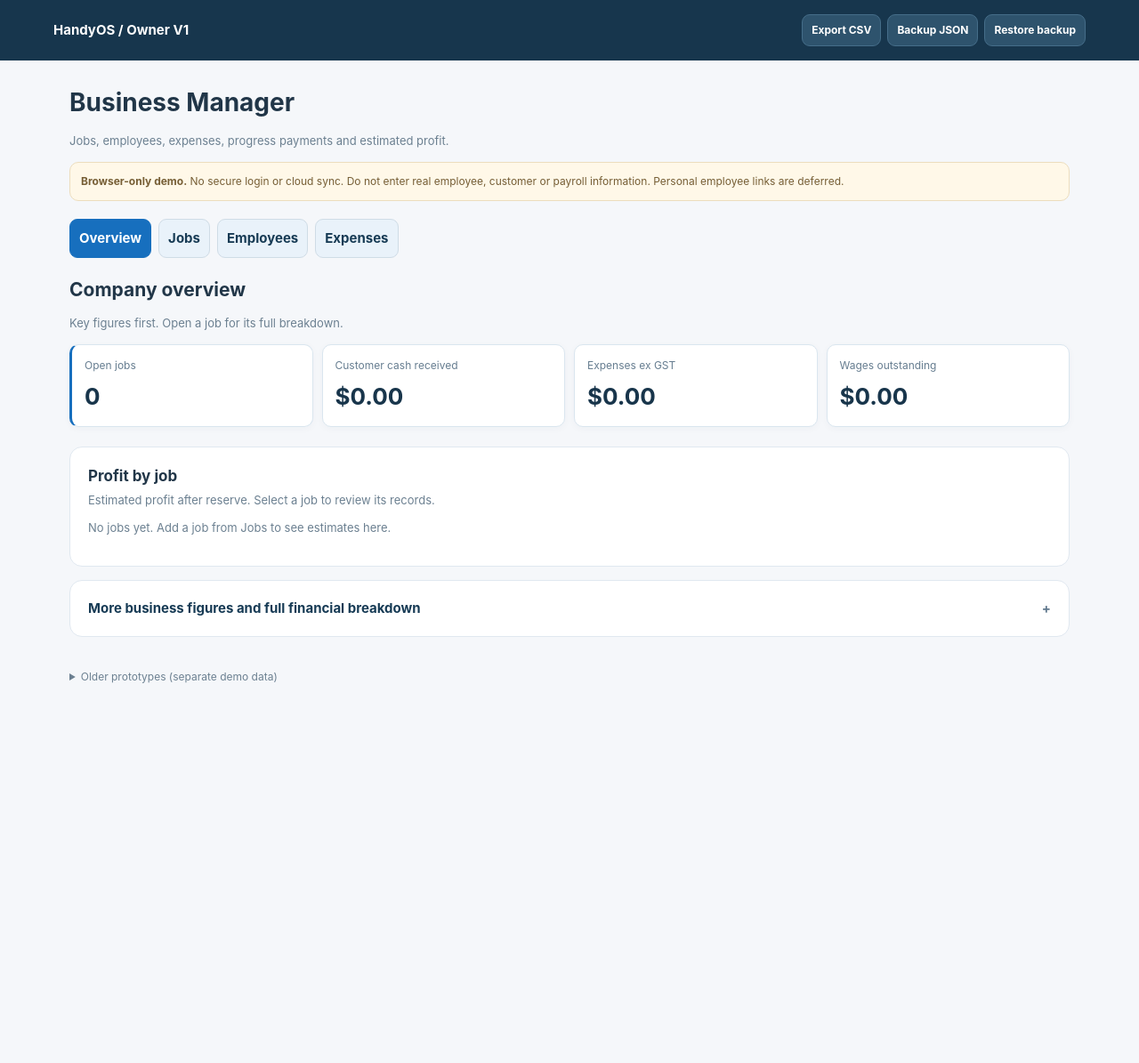
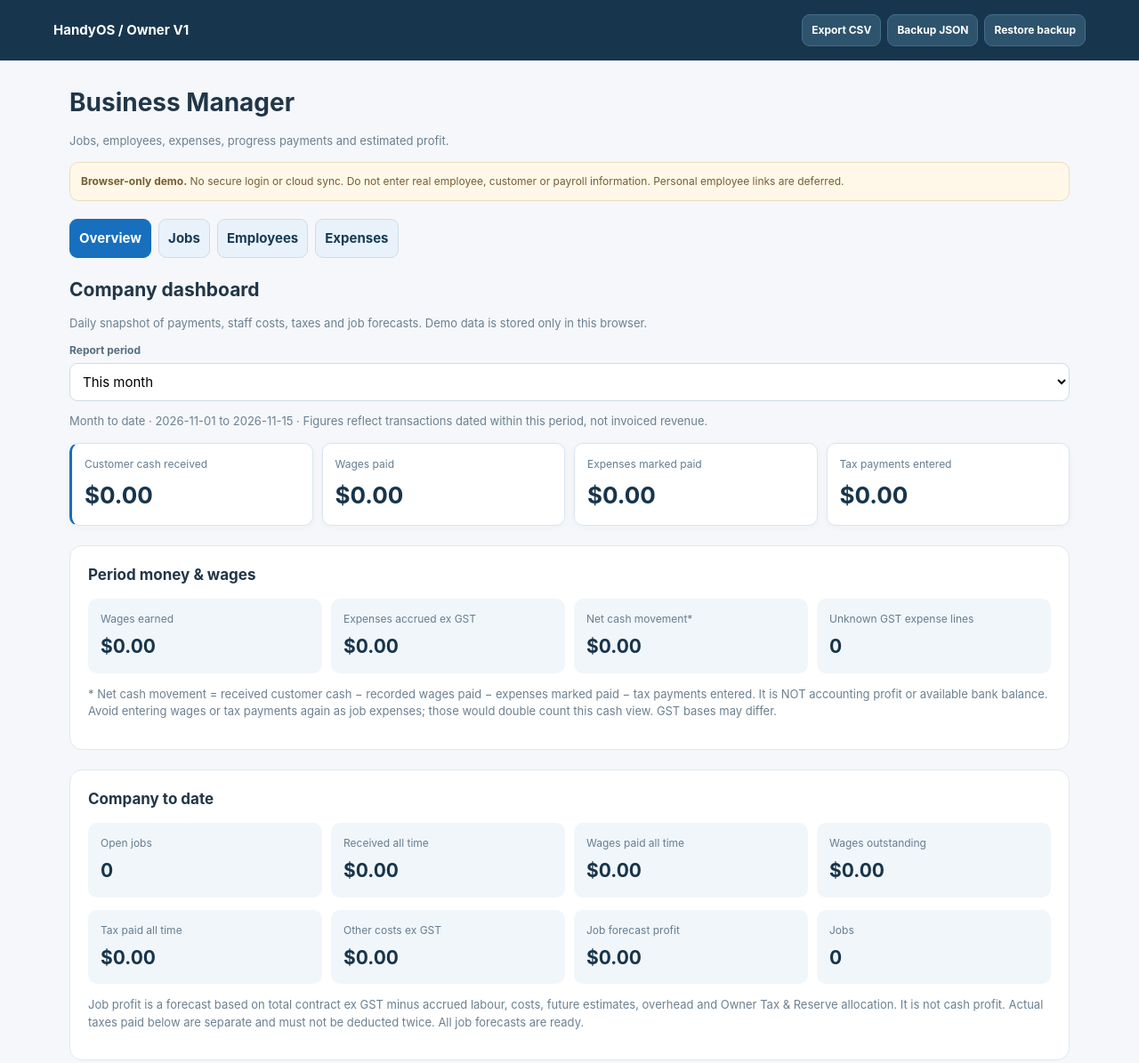
Before and after one commit to buithinh2000/HandyOS, a plain HTML site: page owner-v1.html in a window 1280 px wide. Shown: the top 1195 px of the page at 89% size. Before the commit the page ends 830 px from the top, so only its background shows below. Drawn offline with Linux system fonts and the light colour scheme.

Commit message:
feat: company finance dashboard by week month year with actual tax payments

```diff
--- a/owner-v1.html
+++ b/owner-v1.html
@@ -24,7 +24,7 @@
 <header><strong>HandyOS / Owner V1</strong><div class="header-tools"><button id="exportCsv">Export CSV</button><button id="backup">Backup JSON</button><button id="restore">Restore backup</button></div></header><main><h1>Business Manager</h1><p class="muted">Jobs, employees, expenses, progress payments and estimated profit.</p><p class="notice"><b>Browser-only demo.</b> No secure login or cloud sync. Do not enter real employee, customer or payroll information. Personal employee links are deferred.</p>
 <nav id="nav" class="nav" aria-label="Owner sections"><button data-page="company">Overview</button><button data-page="jobs">Jobs</button><button data-page="employees">Employees</button><button data-page="expenses">Expenses</button></nav><section id="screen"></section><footer class="muted" style="font-size:12px;margin-top:36px"><details><summary style="cursor:pointer">Older prototypes (separate demo data)</summary><p>These older tools are not the current Owner V1 and do not share all records with it.</p><p><a href="legacy-dashboard.html">Legacy dashboard</a> · <a href="workspace.html">Workspace</a> · <a href="renovation.html">Job Planner</a> · <a href="operations.html">Operations</a> · <a href="quotes.html">Quote Studio</a></p></details></footer></main>
 <script type="module">
-import {STORE_KEY,normalize,money,dollars,summary,jobGroup,paymentProgress,scheduleDays,scheduleEntry,isISODate,canClose,snapshot,workerKey,workerNames,workerTotals,workerByPeriod,employeesSummary,customerPayment,paymentBreakdown,wageYearSummary,periodSettlement,isSettlementCurrent,companySummary,expenseSummary} from "./owner-ledger-core.mjs";
+import {STORE_KEY,normalize,money,dollars,summary,jobGroup,paymentProgress,scheduleDays,scheduleEntry,isISODate,canClose,snapshot,workerKey,workerNames,workerTotals,workerByPeriod,employeesSummary,customerPayment,paymentBreakdown,wageYearSummary,periodSettlement,isSettlementCurrent,companySummary,expenseSummary,financialPeriodSummary} from "./owner-ledger-core.mjs";
 import {parseOwnerBackup,ownerExports} from "./owner-ledger-io.mjs";
 const $=id=>document.getElementById(id),esc=s=>String(s??"").replace(/[&<>"']/g,c=>({"&":"&amp;","<":"&lt;",">":"&gt;",'"':"&quot;","'":"&#39;"}[c])),today=()=>{const d=new Date();return [d.getFullYear(),String(d.getMonth()+1).padStart(2,"0"),String(d.getDate()).padStart(2,"0")].join("-")},uid=()=>crypto.randomUUID();
 // Unreadable browser data is never replaced silently by an empty ledger.
@@ -39,7 +39,7 @@ try{
   state=parseOwnerBackup(raw);damagedRaw=null;
  }
 }catch(err){storageBlocked=true;storageError=String(err?.message||err);state=normalize({})}
-let page="company",jobId="",person="",period="week",year="",expenseKind="",expenseJob="",expenseMonth="",wageYear="",editingPaymentId="",attendanceMonth=today().slice(0,7),attendanceDate=today(),editingAttendanceId="";
+let page="company",jobId="",person="",period="week",year="",expenseKind="",expenseJob="",expenseMonth="",wageYear="",editingPaymentId="",attendanceMonth=today().slice(0,7),attendanceDate=today(),editingAttendanceId="",dashboardPeriod="month";
 const jNow=()=>state.jobs.find(j=>j.id===jobId),cash=dollars;
 const field=(label,id,value="",type="text")=>'<div><label for="'+esc(id)+'">'+esc(label)+'</label><input type="'+type+'" id="'+esc(id)+'" value="'+esc(value)+'"></div>';
 const opt=(key,value,selected)=>'<option value="'+esc(key)+'" '+(key===selected?"selected":"")+'>'+esc(value)+'</option>';
@@ -131,18 +131,38 @@ return '<div class="row"><h2>Employees</h2><button id="toggleStaffForm" class="p
 function expenses(){const x=expenseSummary(state.jobs,{year,month:expenseMonth,kind:expenseKind,jobId:expenseJob});const allDates=state.jobs.flatMap(j=>j.expenses.map(e=>e.date)).filter(isISODate),years=[...new Set(allDates.map(d=>d.slice(0,4)))].sort().reverse(),months=[...new Set(allDates.filter(d=>!year||d.startsWith(year)).map(d=>d.slice(0,7)))].sort().reverse();
  return '<div class="row"><h2>All expenses</h2></div><div class="fields"><div><label>Year</label><select id="yearFilter">'+opt("","All years",year)+years.map(y=>opt(y,y,year)).join("")+'</select></div><div><label>Month</label><select id="monthFilter">'+opt("","All months",expenseMonth)+months.map(m=>opt(m,m,expenseMonth)).join("")+'</select></div><div><label>Category</label><select id="kindFilter">'+opt("","All categories",expenseKind)+["material","labour","subcontractor","equipment","other"].map(k=>opt(k,k,expenseKind)).join("")+'</select></div><div><label>Job</label><select id="jobFilter">'+opt("","All jobs",expenseJob)+state.jobs.map(j=>opt(j.id,j.name,expenseJob)).join("")+'</select></div></div><div class="metrics">'+metric("Entered total",cash(x.entered))+metric("Ex GST total",cash(x.net))+metric("Marked paid",cash(x.paid))+metric("GST unknown",x.unclassified)+'</div>'+
  table(["Date","Job","Type","Description","Entered","Ex GST","Paid?"],x.entries.map(e=>'<tr><td>'+esc(e.date||"—")+'</td><td>'+esc(e.jobName)+'</td><td>'+esc(e.kind)+'</td><td>'+esc(e.title)+'</td><td>'+cash(e.amount)+'</td><td>'+(Number.isFinite(e.net)?cash(e.net):"Unknown")+'</td><td>'+esc(e.paidStatus||"Unknown")+'</td></tr>'))}
+function dashboardWindow(period){
+ const d=new Date(today()+"T12:00:00"),end=today();
+ if(period==="all")return{from:"",to:"",label:"All time"};
+ if(period==="year")return{from:end.slice(0,4)+"-01-01",to:end,label:"Year to date"};
+ if(period==="month")return{from:end.slice(0,7)+"-01",to:end,label:"Month to date"};
+ const monday=new Date(d);monday.setDate(d.getDate()-(d.getDay()+6)%7);
+ const from=[monday.getFullYear(),String(monday.getMonth()+1).padStart(2,"0"),String(monday.getDate()).padStart(2,"0")].join("-");
+ return{from,to:end,label:"Week to date"};
+}
 function company(){
- const x=companySummary(state.jobs);
+ const x=companySummary(state.jobs),window=dashboardWindow(dashboardPeriod),p=financialPeriodSummary(state,window);
+ const all=financialPeriodSummary(state);
  const rows=state.jobs.map(j=>({job:j,figures:summary(j)}));
+ const validProfit=rows.filter(x=>x.figures.profit!==null),notReady=rows.length-validProfit.length;
+ const profit=validProfit.reduce((n,x)=>n+x.figures.profit,0);
  const simple=table(["Job","Contract inc GST","Recorded cost ex GST","Estimated profit"],rows.map(({job,figures:s})=>'<tr data-open="job" data-id="'+esc(job.id)+'"><td><b>'+esc(job.name)+'</b></td><td>'+(s.totalContractInc===null?"Not ready":cash(s.totalContractInc))+'</td><td>'+cash(s.costEx)+'</td><td><b>'+(s.profit===null?"Not ready":cash(s.profit))+'</b></td></tr>'));
- const full=table(["Job","Adjusted contract inc GST","Recorded cost ex GST","Remaining Costs ex GST","Overhead ex GST","Tax & Reserve Fund","Final estimated profit"],rows.map(({job,figures:s})=>'<tr><td>'+esc(job.name)+'</td><td>'+(s.totalContractInc===null?"Not ready":cash(s.totalContractInc))+'</td><td>'+cash(s.costEx)+'</td><td>'+(s.remainingCostEx===null?"Invalid":cash(s.remainingCostEx))+'</td><td>'+(s.overheadAllocationEx===null?"Invalid":cash(s.overheadAllocationEx))+'</td><td>'+(s.taxReserveAmount===null?"Not ready":cash(s.taxReserveAmount))+'</td><td>'+(s.profit===null?"Not ready":cash(s.profit))+'</td></tr>'));
- return '<div class="dashboard-heading"><div><h2>Company overview</h2><p class="muted">Key figures first. Open a job for its full breakdown.</p></div></div>'+
- '<div class="metrics dashboard-primary">'+metric("Open jobs",x.open)+metric("Customer cash received",cash(x.received))+metric("Expenses ex GST",cash(x.expensesEx))+metric("Wages outstanding",cash(x.wagesOutstanding))+'</div>'+
- '<div class="card dashboard-report dashboard-section"><h3>Profit by job</h3><p class="muted">Estimated profit after reserve. Select a job to review its records.</p>'+(rows.length?simple:'<p class="muted">No jobs yet. Add a job from Jobs to see estimates here.</p>')+'</div>'+
- '<details class="card dashboard-more" id="financialDetails"><summary>More business figures and full financial breakdown</summary>'+
- '<div class="metrics">'+metric("All jobs",x.jobs)+metric("Wages earned",cash(x.labourDue))+metric("Wages paid",cash(x.wagesPaid))+metric("Expenses marked paid (entered)",cash(x.expensesPaid))+'</div>'+
- '<h3>Detailed profit by job</h3>'+full+
- '<p class="muted">Final estimated profit = adjusted contract ex GST (base contract plus approved variations) − recorded expenses ex GST − earned wages − Remaining Costs ex GST − unbooked overhead ex GST − one combined Tax & Reserve Fund (% of adjusted contract incl GST). Other expenses are included in recorded expenses. Paying wages does not reduce profit twice. Reserve is an Owner planning allocation, not a tax assessment or BAS calculation.</p></details>';
+ const full=table(["Job","Adjusted contract inc GST","Recorded cost ex GST","Remaining costs ex GST","Overhead ex GST","Tax & Reserve","Estimated profit"],rows.map(({job,figures:s})=>'<tr><td>'+esc(job.name)+'</td><td>'+(s.totalContractInc===null?"Not ready":cash(s.totalContractInc))+'</td><td>'+cash(s.costEx)+'</td><td>'+(s.remainingCostEx===null?"Invalid":cash(s.remainingCostEx))+'</td><td>'+(s.overheadAllocationEx===null?"Invalid":cash(s.overheadAllocationEx))+'</td><td>'+(s.taxReserveAmount===null?"Not ready":cash(s.taxReserveAmount))+'</td><td>'+(s.profit===null?"Not ready":cash(s.profit))+'</td></tr>'));
+ return '<div class="dashboard-heading"><div><h2>Company dashboard</h2><p class="muted">Daily snapshot of payments, staff costs, taxes and job forecasts. Demo data is stored only in this browser.</p></div></div>'+
+ '<div class="fields"><div><label>Report period</label><select id="dashboardPeriod">'+["week","month","year","all"].map((v,i)=>opt(v,["This week","This month","This year","All time"][i],dashboardPeriod)).join("")+'</select></div></div>'+
+ '<p class="muted">'+esc(window.label)+(window.from?" · "+esc(window.from)+" to "+esc(window.to):"")+' · Figures reflect transactions dated within this period, not invoiced revenue.</p>'+
+ '<div class="metrics dashboard-primary">'+metric("Customer cash received",cash(p.receipts))+metric("Wages paid",cash(p.wagePaid))+metric("Expenses marked paid",cash(p.expensesPaid))+metric("Tax payments entered",cash(p.taxesPaid))+'</div>'+
+ '<div class="card dashboard-section"><h3>Period money & wages</h3>'+
+ '<div class="metrics">'+metric("Wages earned",cash(p.earned))+metric("Expenses accrued ex GST",cash(p.expensesEx))+metric("Net cash movement*",cash(p.netCash))+metric("Unknown GST expense lines",p.unknownGst)+'</div>'+
+ '<p class="muted">* Net cash movement = received customer cash − recorded wages paid − expenses marked paid − tax payments entered. It is NOT accounting profit or available bank balance. Avoid entering wages or tax payments again as job expenses; those would double count this cash view. GST bases may differ.</p></div>'+
+ '<div class="card dashboard-section"><h3>Company to date</h3><div class="metrics">'+metric("Open jobs",x.open)+metric("Received all time",cash(all.receipts))+metric("Wages paid all time",cash(all.wagePaid))+metric("Wages outstanding",cash(x.wagesOutstanding))+'</div>'+
+ '<div class="metrics">'+metric("Tax paid all time",cash(all.taxesPaid))+metric("Other costs ex GST",cash(state.jobs.reduce((n,j)=>n+summary(j).otherExpensesEx,0)))+metric("Job forecast profit",notReady?"Incomplete ("+notReady+" jobs)":cash(profit))+metric("Jobs",x.jobs)+'</div>'+
+ '<p class="muted">Job profit is a forecast based on total contract ex GST minus accrued labour, costs, future estimates, overhead and Owner Tax & Reserve allocation. It is not cash profit. Actual taxes paid below are separate and must not be deducted twice. '+(notReady?notReady+" job(s) need valid cost/contract details.":"All job forecasts are ready.")+'</p></div>'+
+ '<div class="card dashboard-section"><h3>Actual tax payments</h3><p class="muted">Record taxes only when actually paid (GST/BAS, PAYG, income tax or other). Do not enter the same payment here and as a job expense. Owner Tax & Reserve % is a forecast, not tax paid.</p>'+
+ '<div class="fields">'+field("Paid on","taxDate",today(),"date")+'<div><label>Tax / fee type</label><select id="taxKind">'+["GST / BAS","PAYG","Income tax","Other tax / fee"].map(x=>opt(x,x,"GST / BAS")).join("")+'</select></div>'+field("Amount actually paid AUD","taxAmount","","number")+field("Notes / reference","taxNotes")+'</div><button id="addTaxPayment">+ Record tax paid</button>'+
+ table(["Paid date","Type","Amount","Notes",""],(state.taxPayments||[]).slice().reverse().map(t=>'<tr><td>'+esc(t.date)+'</td><td>'+esc(t.kind)+'</td><td>'+cash(t.amount)+'</td><td>'+esc(t.notes||"")+'</td><td><button data-delete-tax="'+esc(t.id)+'">Delete</button></td></tr>'))+'</div>'+
+ '<div class="card dashboard-report dashboard-section"><h3>Profit by job</h3><p class="muted">Estimated profit after reserve. Click a job to review expenses, cash, wages and forecasts.</p>'+(rows.length?simple:'<p class="muted">No jobs yet.</p>')+'</div>'+
+ '<details class="card dashboard-more" id="financialDetails"><summary>Full financial breakdown</summary><div class="metrics">'+metric("Wages earned all time",cash(x.labourDue))+metric("Wages paid all time",cash(x.wagesPaid))+metric("Expenses ex GST all time",cash(x.expensesEx))+metric("Paid expenses (entered)",cash(x.expensesPaid))+'</div>'+full+'</details>';
 }
 // A close snapshot must never silently use stale values while the Owner is editing this form.
 function hasUnsavedJobDetails(j){
@@ -173,7 +193,7 @@ window.addEventListener("beforeunload",event=>{
 });
 const positive=id=>{const n=money($(id)?.value);return Number.isFinite(n)&&n>0?n:null};
 $("nav").onclick=event=>{const b=event.target.closest("[data-page]");if(!b||!canLeaveJobDetails())return;page=b.dataset.page;jobId="";editingPaymentId="";person="";render()};
-$("screen").onchange=event=>{const id=event.target.id,value=event.target.value;if(id==="workerName"){const member=state.staff.find(x=>x.name.trim().toLowerCase()===String(value).trim().toLowerCase());if(member){$("workBasis").value=member.payBasis||"hour";if(Number.isFinite(Number(member.rate)))$("workRate").value=member.rate}return}if(id==="yearFilter"){year=value;expenseMonth="";render()}else if(id==="monthFilter"){expenseMonth=value;render()}else if(id==="kindFilter"){expenseKind=value;render()}else if(id==="jobFilter"){expenseJob=value;render()}else if(id==="wageYearFilter"){wageYear=value;render()}};
+$("screen").onchange=event=>{const id=event.target.id,value=event.target.value;if(id==="workerName"){const member=state.staff.find(x=>x.name.trim().toLowerCase()===String(value).trim().toLowerCase());if(member){$("workBasis").value=member.payBasis||"hour";if(Number.isFinite(Number(member.rate)))$("workRate").value=member.rate}return}if(id==="yearFilter"){year=value;expenseMonth="";render()}else if(id==="monthFilter"){expenseMonth=value;render()}else if(id==="kindFilter"){expenseKind=value;render()}else if(id==="jobFilter"){expenseJob=value;render()}else if(id==="wageYearFilter"){wageYear=value;render()}else if(id==="dashboardPeriod"){dashboardPeriod=value;render()}};
 $("screen").onclick=event=>{
  const b=event.target.closest("button,[data-open]");if(!b)return;
  if(b.id==="downloadCorrupt"&&storageBlocked&&damagedRaw!==null){download("HandyOS-unreadable-recovery-"+today()+".txt",damagedRaw,"text/plain;charset=utf-8");return}
@@ -184,6 +204,8 @@ $("screen").onclick=event=>{
  if(b.dataset.back==="employees"){person="";render();return}
  if(b.dataset.period){period=b.dataset.period;render();return}
  if(b.dataset.settle){try{const receipt=periodSettlement(state.jobs,person,period,b.dataset.settle);const previous=state.payrollSettlements.filter(x=>workerKey(x.worker)===workerKey(person)&&x.period===period&&x.key===b.dataset.settle).at(-1);if(previous&&isSettlementCurrent(state.jobs,previous))return alert("This period already has an up-to-date wage settlement. No duplicate snapshot was saved.");if(!confirm("Save "+person+" / "+b.dataset.settle+" wage settlement snapshot"+(previous?" as a new version (the earlier close remains in history)":"")+"? This does NOT pay wages or lock timesheets."))return;state.payrollSettlements.push({...receipt,id:uid(),savedOn:today()});persist();}catch(err){alert(err.message)}return}
+ if(b.id==="addTaxPayment"){const amount=positive("taxAmount"),date=$("taxDate").value,kind=$("taxKind").value,notes=$("taxNotes").value.trim().slice(0,500);if(!amount||!isISODate(date)||!["GST / BAS","PAYG","Income tax","Other tax / fee"].includes(kind))return alert("Enter a valid tax payment date and positive amount.");if(!confirm("Record an actual tax or fee payment of "+cash(amount)+"? Avoid duplicating this in job expenses."))return;state.taxPayments.push({id:uid(),date,kind,amount,notes});persist();return}
+ if(b.dataset.deleteTax){const entry=state.taxPayments.find(x=>x.id===b.dataset.deleteTax);if(!entry||!confirm("Delete actual tax payment "+cash(entry.amount)+"?"))return;state.taxPayments=state.taxPayments.filter(x=>x.id!==entry.id);persist();return}
  if(b.id==="toggleStaffForm"){const form=$("staffForm");form.hidden=!form.hidden;return}
  if(b.id==="addStaff"){const name=$("staffName")?.value.trim().slice(0,120),role=$("staffRole")?.value.trim().slice(0,100),rate=money($("staffRate")?.value);if(!name||!Number.isFinite(rate))return alert("Enter a staff name and valid non-negative hourly cost.");if(workerNames(state.jobs,state.staff).some(n=>n.toLowerCase()===name.toLowerCase()))return alert("Employee already exists. Open their detail instead.");state.staff.push({id:uid(),name,role,rate,payBasis:$("staffBasis").value,active:true});persist();return}
  if(b.id==="saveStaff"){const member=state.staff.find(x=>x.name.trim().toLowerCase()===person.trim().toLowerCase());if(!member)return alert("This employee came from historical timesheets. Add a staff record for them first.");const name=$("staffDetailName").value.trim(),rate=money($("staffDetailRate").value),role=$("staffDetailRole").value.trim();if(name!==member.name)return alert("To protect timesheet links, staff name cannot be changed here.");if(!Number.isFinite(rate))return alert("Enter a valid hourly cost.");member.rate=rate;member.role=role;member.payBasis=$("staffDetailBasis").value;persist();return}
```
